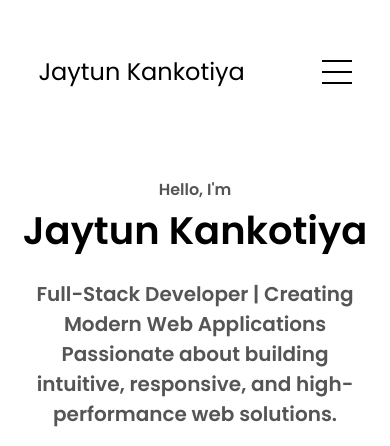
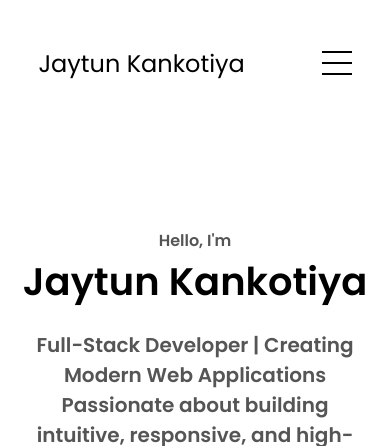
Before and after one commit to Jaytun-Kankotiya/Jaytun-Portfolio, a plain HTML site: page index.html in a window 390 px wide. Shown: the top 446 px of the page. Drawn offline with Linux system fonts and the light colour scheme.

Commit message:
Updated Version

```diff
--- a/index.html
+++ b/index.html
@@ -12,6 +12,7 @@
       <div class="logo">Jaytun Kankotiya</div>
       <div>
         <ul class="nav-links">
+          <li><a href="#profile">Home</a></li>
           <li><a href="#about">About</a></li>
           <li><a href="#experience">Experience</a></li>
           <li><a href="#projects">Projects</a></li>
@@ -31,6 +32,7 @@
 
         <div class="menu-links">
           <ul class="nav-links">
+          <li><a href="#hamburger-nav" onclick="toggleMenu()">Home</a></li>
           <li><a href="#about" onclick="toggleMenu()">About</a></li>
           <li><a href="#experience" onclick="toggleMenu()">Experience</a></li>
           <li><a href="#projects" onclick="toggleMenu()">Projects</a></li>
@@ -563,7 +565,7 @@
       <nav>
         <div class="nav-links-container">
           <ul class="nav-links">
-            <li><a href="#desktop-nav">Home</a></li>
+            <li><a href="#profile">Home</a></li>
             <li><a href="#about">About</a></li>
             <li><a href="#experience">Experience</a></li>
             <li><a href="#projects">Projects</a></li>
@@ -576,7 +578,7 @@
         src="./assets/arrow-up.png"
         alt="Arrow icon"
         class="icon arrow"
-        onclick="location.href='./#desktop-nav'" />
+        onclick="location.href='./#profile'" />
     </footer>
 
     <script src="script.js"></script>
--- a/mediaqueries.css
+++ b/mediaqueries.css
@@ -10,6 +10,14 @@
 
 
 @media screen and (max-width: 1200px) {
+  body {
+    padding-top: 12vh;
+  }
+
+  html {
+    scroll-padding-top: 12vh;
+  }
+
   #desktop-nav {
     display: none;
   }
@@ -21,9 +29,14 @@
   #hamburger-nav {
     display: flex;
   }
+
   #experience,
   .experience-details-container {
     margin-top: 2rem;
+  }
+
+  #profile {
+    padding-top: 15vh;
   }
 
   #profile,
@@ -56,6 +69,14 @@
 }
 
 @media screen and (max-width: 600px) {
+  body {
+    padding-top: 12vh;
+  }
+
+  html {
+    scroll-padding-top: 12vh;
+  }
+
   #contact,
   footer {
     height: 40vh;
@@ -69,6 +90,7 @@
   article {
     font-size: 1rem;
   }
+
   footer nav {
     height: fit-content;
     margin-bottom: 2rem;
--- a/script.js
+++ b/script.js
@@ -5,3 +5,40 @@ function toggleMenu(){
     menu.classList.toggle("open")
     icon.classList.toggle('open')
 }
+
+let lastScroll = 0;
+const navbar = document.getElementById('desktop-nav');
+const hamburgerNav = document.getElementById('hamburger-nav');
+const scrollThreshold = 100;
+
+window.addEventListener('scroll', () => {
+    const currentScroll = window.pageYOffset;
+
+    if (currentScroll <= 0) {
+        navbar.classList.remove('scroll-up');
+        hamburgerNav.classList.remove('scroll-up');
+        return;
+    }
+
+    const scrollDiff = Math.abs(currentScroll - lastScroll);
+
+    if (scrollDiff < scrollThreshold) {
+        return;
+    }
+
+    if (currentScroll > lastScroll && !navbar.classList.contains('scroll-down')) {
+        navbar.classList.remove('scroll-up');
+        navbar.classList.add('scroll-down');
+        hamburgerNav.classList.remove('scroll-up');
+        hamburgerNav.classList.add('scroll-down');
+    }
+
+    else if (currentScroll < lastScroll && navbar.classList.contains('scroll-down')) {
+        navbar.classList.remove('scroll-down');
+        navbar.classList.add('scroll-up');
+        hamburgerNav.classList.remove('scroll-down');
+        hamburgerNav.classList.add('scroll-up');
+    }
+
+    lastScroll = currentScroll;
+});
--- a/style.css
+++ b/style.css
@@ -31,7 +31,28 @@ nav,
 nav {
   justify-content: space-around;
   align-items: center;
-  height: 17vh;
+  height: 15vh;
+}
+
+#desktop-nav,
+#hamburger-nav {
+  position: fixed !important;
+  top: 0;
+  left: 0;
+  right: 0;
+  z-index: 1000;
+  background-color: white;
+  transition: transform 0.5s ease-in-out;
+}
+
+#desktop-nav.scroll-down,
+#hamburger-nav.scroll-down {
+  transform: translateY(-100%);
+}
+
+#desktop-nav.scroll-up,
+#hamburger-nav.scroll-up {
+  transform: translateY(0);
 }
 
 .nav-links {
```
